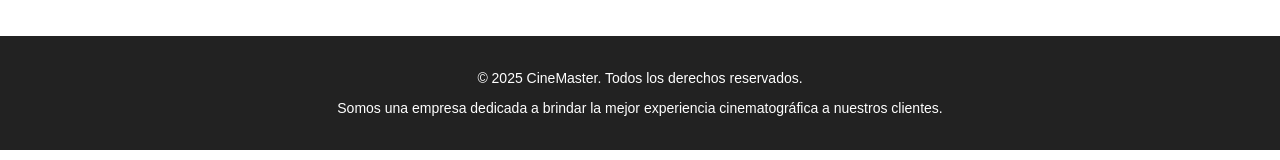
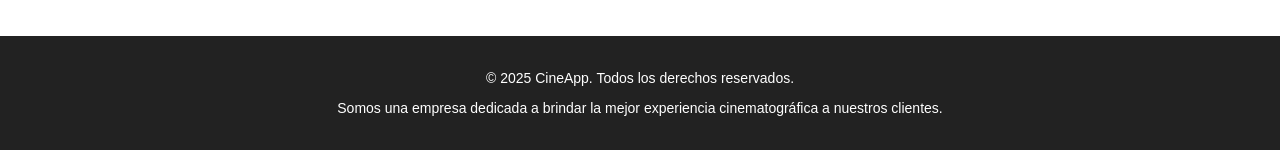
Before and after one commit to Juandoqg/Cine-app, an Angular app in the folder cine-frontend/: page / in a window 1280 px wide. Shown: the part 136-296 px from the top of the page. Built offline with nearby package versions, Linux system fonts and the light colour scheme; no server answers.

Commit message:
cambio de nombre a cineApp en footer

```diff
--- a/cine-frontend/src/app/components/footer/footer.component.html
+++ b/cine-frontend/src/app/components/footer/footer.component.html
@@ -1,4 +1,4 @@
 <footer class="footer">
-  <p>© 2025 CineMaster. Todos los derechos reservados.</p>
+  <p>© 2025 CineApp. Todos los derechos reservados.</p>
   <p>Somos una empresa dedicada a brindar la mejor experiencia cinematográfica a nuestros clientes.</p>
 </footer>
```
